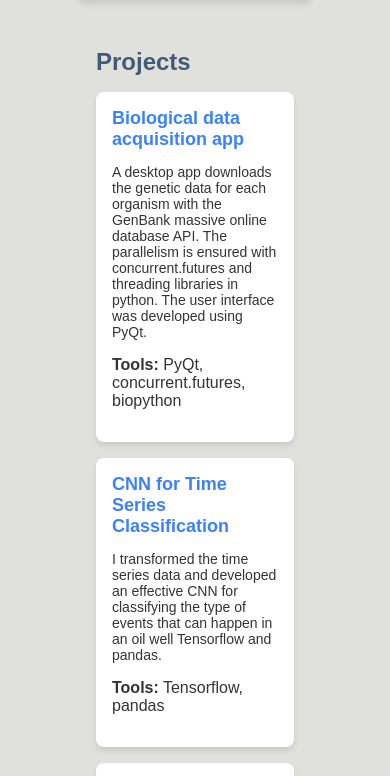
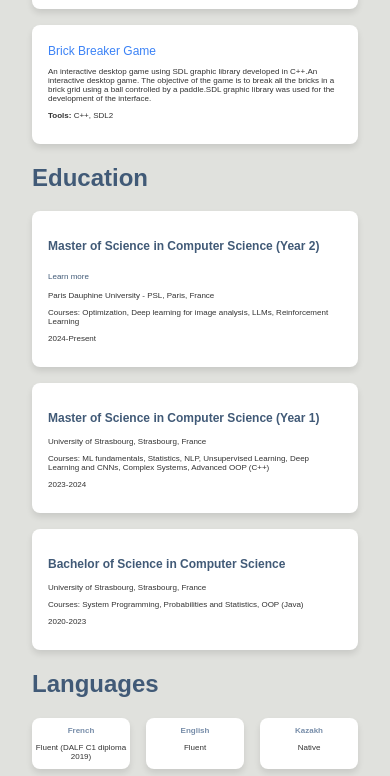
Before and after one commit to sabinaaskerova/sabinaaskerova.github.io, a plain HTML site: page index.html in a window 390 px wide. Shown: the part 725-1501 px from the top of the page. Drawn offline with Linux system fonts and the light colour scheme.

Commit message:
responsiveness

```diff
--- a/css/styles.css
+++ b/css/styles.css
@@ -8,6 +8,9 @@ body {
 
 .items{
     color:#778DA9;
+}
+.justify-center {
+    justify-content: center;
 }
 
 h1, h2, h3 {
@@ -34,20 +37,15 @@ header, footer {
     color: #333;
 }
 
-.text-sm {
-    font-size: 0.875rem;
+.text-center {
+    text-align: center;
 }
 
 .text-lg {
-    font-size: 1.125rem;
+    font-size: 1rem;
 }
-
-.presentation {
-    margin-top: 1rem;
-}
-
-.text-center {
-    text-align: center;
+.text-sm {
+    font-size: 0.75rem;
 }
 
 .container {
@@ -58,8 +56,8 @@ header, footer {
 }
 
 header, main{
-    margin-left: 4rem;
-    margin-right: 4rem;
+    margin-left: 8px;
+    margin-right: 8px;
 }
 
 .shadow-md {
@@ -74,38 +72,13 @@ header, main{
     padding: 1rem;
 }
 
-.mb-4 {
-    margin-bottom: 1rem;
-}
-
 .mt-4 a{
     margin-left: 2rem;
-}
-
-.mt-8 {
-    margin-top: 2rem;
 }
 
 .flex {
     display: flex;
     flex-wrap: wrap;
-}
-
-.justify-center {
-    justify-content: center;
-}
-
-.items-center {
-    align-items: center;
-}
-
-.min-h-screen {
-    min-height: 100vh;
-}
-
-.px-8 {
-    padding-left: 2rem;
-    padding-right: 2rem;
 }
 
 .grid {
@@ -132,28 +105,6 @@ header, main{
     background-color: #ffffff; /* White */
 }
 
-.rounded-lg {
-    border-radius: 0.75rem;
-}
-
-.rounded-md {
-    border-radius: 0.5rem;
-}
-
-.text-center {
-    text-align: center;
-}
-
-.text-xl {
-    font-size: 1.25rem;
-}
-
-.font-bold {
-    font-weight: 700;
-}
-
-
-
 @media (max-width: 768px) {
     .px-8 {
         padding-left: 1rem;
@@ -162,4 +113,15 @@ header, main{
     #projects{
         grid-template-columns: repeat(1, 1fr);
     }
+    header, main{
+        margin-left: 0rem;
+        margin-right: 0rem;
+    }
+
+    .text-lg{
+        font-size: 0.75rem;
+    }
+    .text-sm{
+        font-size: 0.5rem;
+    }
 }
--- a/index.html
+++ b/index.html
@@ -16,15 +16,13 @@
 
         <header class="bg-white p-4 shadow-md">
             <div class="container">
-                <h1 class=" font-bold text-center">Sabina Askerova</h1>
-                <div class="presentation">
+                <h2 class="font-bold text-center">Sabina Askerova</h2>
                     <div class="flex justify-center mb-4">
                         <p class="text-lg">
                             I am a master's student in computer science specializing in
                             artificial intelligence at Paris Dauphine University - PSL.
                         </p>
-                    </div>
-                    <div>
+
                         <p class="text-lg">
                             I am actively searching for a research internship opportunity for 5-6
                             months starting from April 2025. The research areas that are of particular interest to me
@@ -32,23 +30,21 @@
                             Learning, Computer Vision.
                         </p>
                     </div>
-                </div>
-                <div class="flex justify-center mt-4">
 
-
-                    <a href="https://www.google.com/maps/place/Paris/" target="_blank" class="text-lg mx-2">
-                        <span><i class="fas fa-map-marker-alt" class="text-lg mx-2"></i>
+                <div class="flex justify-center items-center mt-4 p-4">
+                    <a href="https://www.google.com/maps/place/Paris/" target="_blank" rel="noopener noreferrer" class="text-lg ">
+                        <span><i class="fas fa-map-marker-alt"></i>
                             Paris, France</span>
                     </a>
-                    <a href="mailto:sabinaaskerova@gmail.com" class="text-lg mx-2">
+                    <a href="mailto:sabinaaskerova@gmail.com" class="text-lg ">
                         <i class="fas fa-envelope"></i>
                     </a>
 
                     <a href="https://www.linkedin.com/in/sabina-a-180022189/" target="_blank" rel="noopener noreferrer"
-                        class="text-lg mx-2"><i class="fab fa-linkedin"></i> </a>
+                        class="text-lg "><i class="fab fa-linkedin"></i> </a>
 
                     <a href="https://github.com/sabinaaskerova" target="_blank" rel="noopener noreferrer"
-                        class="text-lg mx-2"><i class="fab fa-github"></i>
+                        class="text-lg "><i class="fab fa-github"></i>
                     </a>
 
                 </div>
@@ -66,7 +62,7 @@
             <!-- Education Section -->
             <section class="mt-8">
                 <h2 class="text-2xl font-bold mb-4">Education</h2>
-                <div class="grid grid-cols-2 md:grid-cols-3 lg:grid-cols-4" id="education">
+                <div class="grid grid-cols-2 md:grid-cols-3 lg:grid-cols-4 gap-4" id="education">
 
                 </div>
             </section>
--- a/js/script.js
+++ b/js/script.js
@@ -78,17 +78,17 @@ function renderProject(project) {
         <a href=${project.githubLink} target="_blank" rel="noopener noreferrer"
             class="text-lg font-bold text-blue hover:underline">${project.name}</a>
         <p class="text-sm mt-2">${project.description}</p>
-        <p><strong>Tools:</strong> ${project.technologies.join(", ")}</p>
+        <p class="text-sm"><strong>Tools:</strong> ${project.technologies.join(", ")}</p>
     `;
     return projectDiv;
 }
 
 function renderEducation(education) {
     const educationDiv = document.createElement("div");
-    educationDiv.className = "bg-white px-8 shadow-md rounded-md mb-4";
+    educationDiv.className = "bg-white p-4 shadow-md rounded-md mb-4";
     educationDiv.innerHTML = `
         <h3 class="text-lg font-bold">${education.degree}</h3>
-        ${education.link ? `<a href="${education.link}" target="_blank" rel="noopener noreferrer" class="hover:underline">Learn more</a>` : ''}
+        ${education.link ? `<a href="${education.link}" target="_blank" rel="noopener noreferrer" class="hover:underline text-sm">Learn more</a>` : ''}
         <p class="text-sm">${education.institution}, ${education.location}</p>
         <p class="text-sm">${education.description}</p>
         <p class="text-sm"> ${education.dates}</p>
@@ -99,7 +99,7 @@ function renderEducation(education) {
 
 function renderLanguage(language) {
     const languageDiv = document.createElement("div");
-    languageDiv.className = "bg-white shadow-md rounded-lg text-center";
+    languageDiv.className = "bg-white shadow-md rounded-md text-center";
     languageDiv.innerHTML = `
         <h3 class="text-sm font-bold items">${language.name}</h3>
         <p class="text-sm">${language.level}</p>
@@ -109,7 +109,7 @@ function renderLanguage(language) {
 
 function renderSkill(skill) {
     const skillDiv = document.createElement("div");
-    skillDiv.className = "bg-white shadow-md rounded-lg text-center";
+    skillDiv.className = "bg-white shadow-md rounded-md text-center";
     skillDiv.innerHTML = `
         <h3 class="text-sm font-bold items">${skill}</h3>
     `;
```
